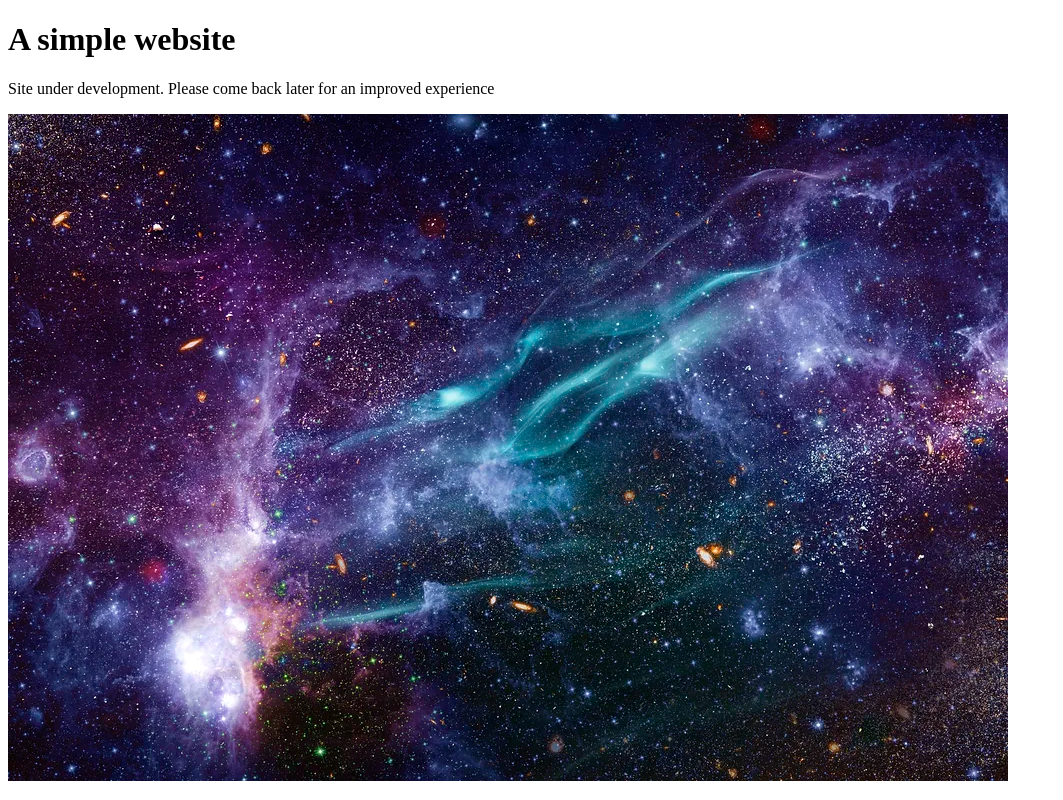
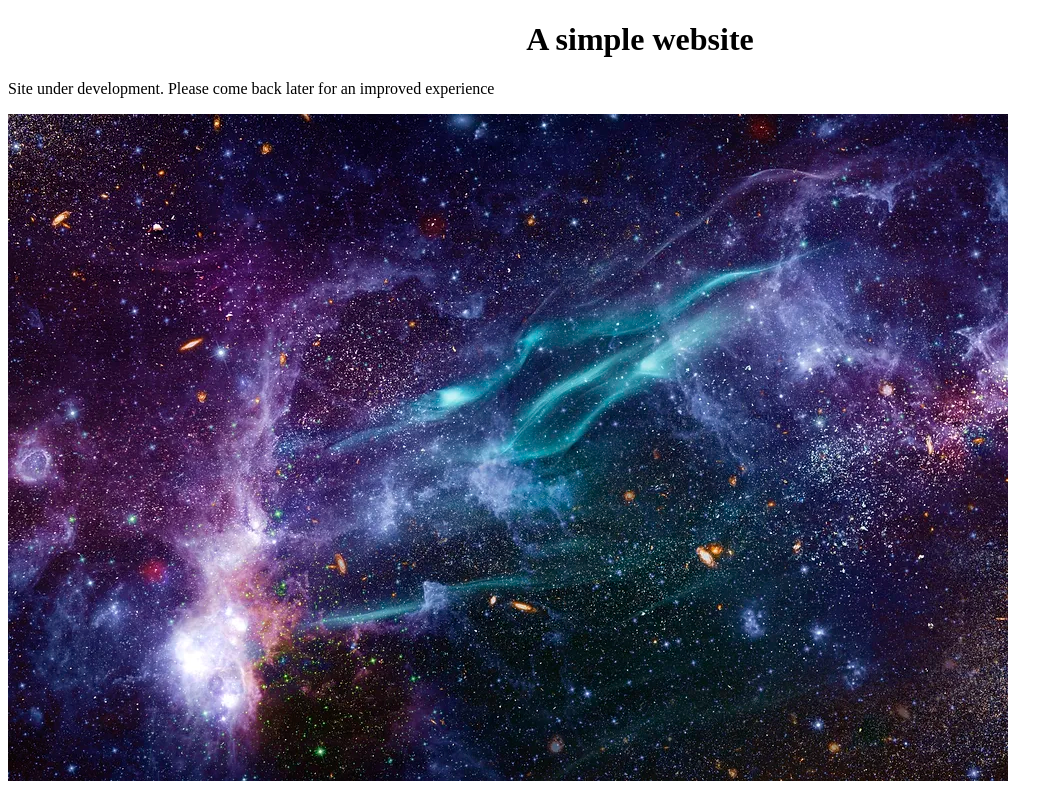
Before and after one commit to Boktiar1/boktiar1.github.io, a plain HTML site: page index.html in a window 1280 px wide. Shown: the whole page, without its empty margins (0-1063 px from the left). Drawn offline with Linux system fonts and the light colour scheme.

Commit message:
Update index.html

```diff
--- a/index.html
+++ b/index.html
@@ -6,8 +6,16 @@
     <title>Bok's stars</title>
   </head>
   <body>
-    <h1>A simple website</h1>
+    <div class="centerText">
+      <h1>A simple website</h1>
+    </div>
+
     <p>Site under development. Please come back later for an improved experience</p>
     <img src="images/pic02.png" alt="A galaxy" />
   </body>
+  <style>
+    .centerText{
+      text-align: center;
+    }
+  </style>
 </html>
```
